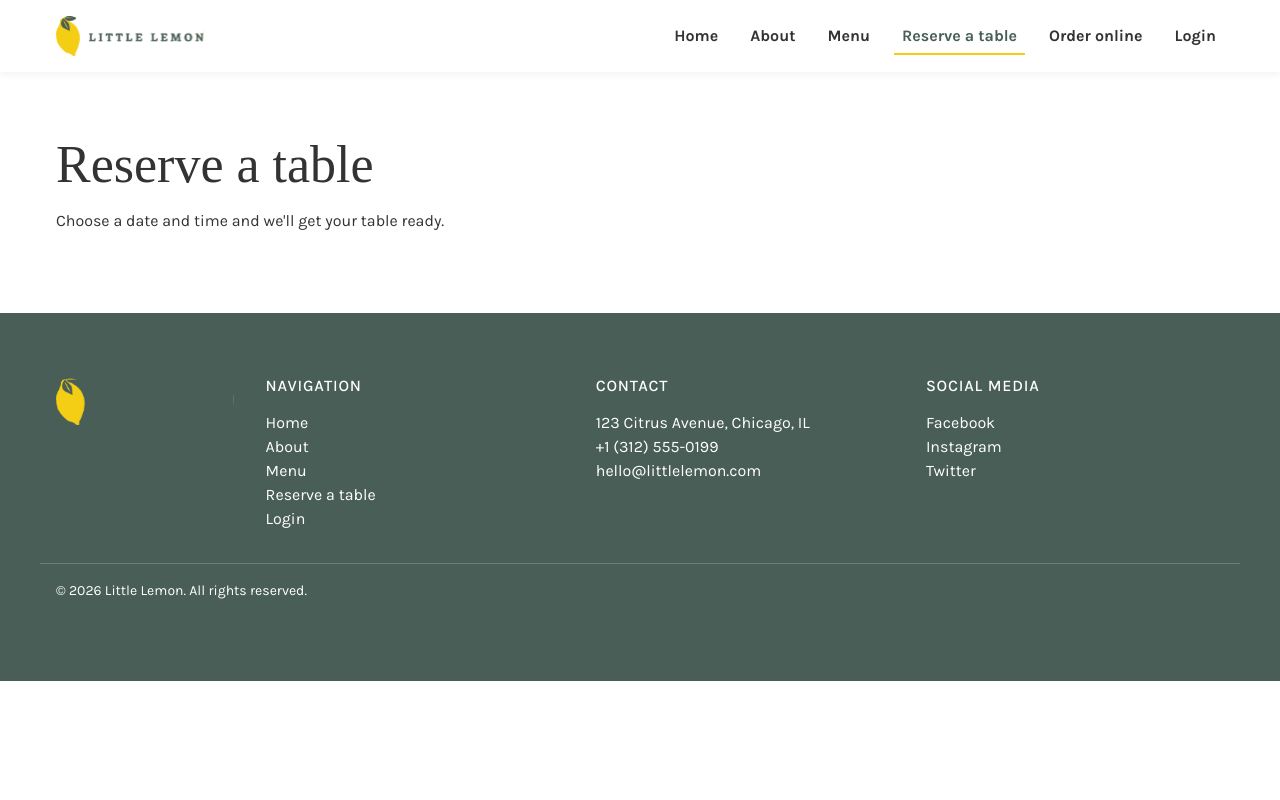
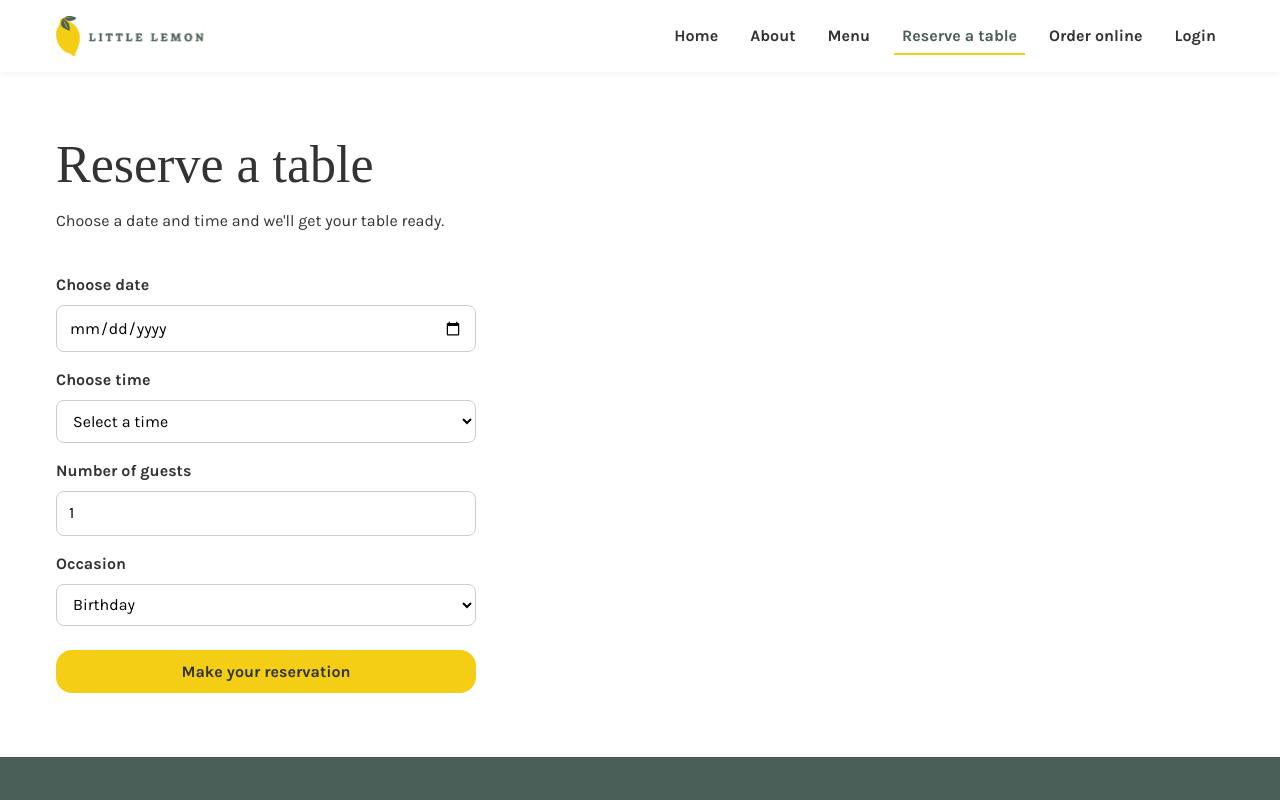
Before and after one commit to AudriusSveikauskas/Booking-a-table-on-the-Little-Lemon-website, a React (Create React App) app: page /booking in a window 1280 px wide. Shown: the top 800 px of the page. Built offline with nearby package versions, Linux system fonts and the light colour scheme; a web font is replaced by a local one.

Commit message:
Define the booking page with a controlled BookingForm
Added a controlled BookingForm component with date, time, number of guests
and occasion fields plus a submit button, rendered inside the BookingPage.
Styled the form to match the brand design.

```diff
--- a/src/App.css
+++ b/src/App.css
@@ -242,6 +242,39 @@
   margin-top: -20%;
 }
 
+/* --- Booking form ---------------------------------------------------------*/
+.booking-form {
+  display: grid;
+  gap: var(--space-sm);
+  max-width: 420px;
+  margin-top: var(--space-lg);
+}
+
+.booking-form label {
+  font-weight: 700;
+  margin-top: var(--space-sm);
+}
+
+.booking-form input,
+.booking-form select {
+  padding: 0.6rem 0.75rem;
+  border: 1px solid #c9cecc;
+  border-radius: 8px;
+  font: inherit;
+  background-color: var(--ll-white);
+}
+
+.booking-form input:focus-visible,
+.booking-form select:focus-visible {
+  outline: 3px solid var(--ll-green);
+  outline-offset: 1px;
+  border-color: var(--ll-green);
+}
+
+.booking-form .button {
+  margin-top: var(--space-md);
+}
+
 /* --- Footer ---------------------------------------------------------------*/
 .footer {
   background-color: var(--ll-green);
--- /dev/null
+++ b/src/components/BookingForm.js
@@ -0,0 +1,84 @@
+import { useState } from 'react';
+
+// Controlled booking form. Every field is driven by React state so the
+// component is the single source of truth for the form's values.
+// `availableTimes` (the list of selectable times) is provided by the parent,
+// which also owns the times state; `dispatch` lets the form ask the parent to
+// recompute the times when the chosen date changes.
+function BookingForm({ availableTimes = [], dispatch }) {
+  const [date, setDate] = useState('');
+  const [time, setTime] = useState('');
+  const [guests, setGuests] = useState(1);
+  const [occasion, setOccasion] = useState('Birthday');
+
+  function handleDateChange(event) {
+    const newDate = event.target.value;
+    setDate(newDate);
+    // Ask the parent to update the available times for the selected date.
+    if (dispatch) {
+      dispatch({ type: 'update', date: newDate });
+    }
+  }
+
+  function handleSubmit(event) {
+    event.preventDefault();
+    // Submission is wired to the API in a later exercise.
+    const reservation = { date, time, guests, occasion };
+    console.log('Reservation submitted', reservation);
+  }
+
+  return (
+    <form className="booking-form" onSubmit={handleSubmit} aria-label="Reserve a table">
+      <label htmlFor="res-date">Choose date</label>
+      <input
+        type="date"
+        id="res-date"
+        name="res-date"
+        value={date}
+        onChange={handleDateChange}
+      />
+
+      <label htmlFor="res-time">Choose time</label>
+      <select
+        id="res-time"
+        name="res-time"
+        value={time}
+        onChange={(event) => setTime(event.target.value)}
+      >
+        <option value="" disabled>Select a time</option>
+        {availableTimes.map((availableTime) => (
+          <option key={availableTime} value={availableTime}>
+            {availableTime}
+          </option>
+        ))}
+      </select>
+
+      <label htmlFor="guests">Number of guests</label>
+      <input
+        type="number"
+        id="guests"
+        name="guests"
+        min="1"
+        max="10"
+        value={guests}
+        onChange={(event) => setGuests(event.target.value)}
+      />
+
+      <label htmlFor="occasion">Occasion</label>
+      <select
+        id="occasion"
+        name="occasion"
+        value={occasion}
+        onChange={(event) => setOccasion(event.target.value)}
+      >
+        <option value="Birthday">Birthday</option>
+        <option value="Anniversary">Anniversary</option>
+        <option value="Engagement">Engagement</option>
+      </select>
+
+      <button type="submit" className="button">Make your reservation</button>
+    </form>
+  );
+}
+
+export default BookingForm;
--- a/src/pages/BookingPage.js
+++ b/src/pages/BookingPage.js
@@ -1,11 +1,17 @@
-// The reservations page. The booking form and its state are added in the
-// following exercises; for now it establishes the routed page and heading.
+import BookingForm from '../components/BookingForm';
+
+// The reservations page. It wraps the BookingForm with surrounding content.
+// The available-times state is lifted into this page in the next exercise;
+// for now a static list of times is provided to the form.
+const initialTimes = ['17:00', '18:00', '19:00', '20:00', '21:00', '22:00'];
+
 function BookingPage() {
   return (
     <section className="booking section" aria-labelledby="booking-title">
       <div className="container">
         <h1 id="booking-title">Reserve a table</h1>
         <p>Choose a date and time and we'll get your table ready.</p>
+        <BookingForm availableTimes={initialTimes} />
       </div>
     </section>
   );
```
